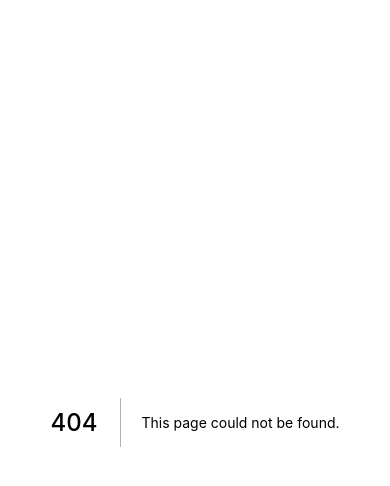
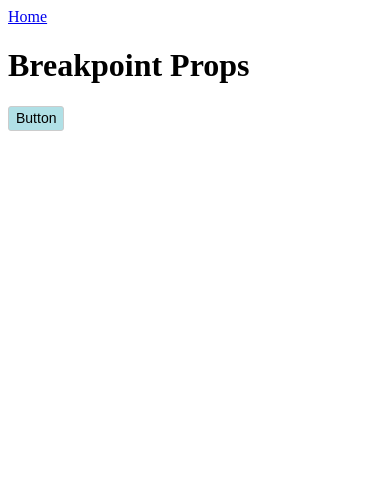
Before and after one commit to justincy/react-responsive-props, a Next.js app: page /breakpoint in a window 390 px wide. Before the commit this address had no page. Shown: the top 486 px of the page. Built offline with nearby package versions, Linux system fonts and the light colour scheme.

Commit message:
Begin breakpoint props example

```diff
--- /dev/null
+++ b/lib/breakpoint/Button.js
@@ -0,0 +1,46 @@
+import styles from "../Button.module.css";
+import useBreakpoints from "../useBreakpoints";
+
+const defaultSize = "";
+const defaultColor = "#eee";
+
+export default function Button({
+  sizeXs,
+  sizeSm,
+  sizeMd,
+  sizeLg,
+  colorXs,
+  colorSm,
+  colorMd,
+  colorLg,
+  children
+}) {
+  const { isXs, isSm, isMd, isLg } = useBreakpoints();
+  let activeSize = defaultSize;
+  let activeColor = defaultColor;
+  if (isXs) {
+    activeSize = sizeXs;
+    activeColor = colorXs;
+  } else if (isSm) {
+    activeSize = sizeSm;
+    activeColor = colorSm;
+  } else if (isMd) {
+    activeSize = sizeMd;
+    activeColor = colorMd;
+  } else if (isLg) {
+    activeSize = sizeLg;
+    activeColor = colorLg;
+  }
+  const buttonClasses = [styles.base];
+  if (styles[activeSize]) {
+    buttonClasses.push(styles[activeSize]);
+  }
+  return (
+    <button
+      className={buttonClasses.join(" ")}
+      style={{ backgroundColor: activeColor }}
+    >
+      {children}
+    </button>
+  );
+}
--- /dev/null
+++ b/pages/breakpoint.js
@@ -0,0 +1,25 @@
+import Link from "next/link";
+import Button from "../lib/breakpoint/Button.js";
+
+export default function ArrayPage() {
+  return (
+    <div>
+      <Link href="/">
+        <a>Home</a>
+      </Link>
+      <h1>Breakpoint Props</h1>
+      <Button
+        sizeXs="small"
+        sizeSm="small"
+        sizeMd="medium"
+        sizeLg="large"
+        colorXs="#B0E0E6"
+        colorSm="#2E8B57"
+        colorMd="#F5DEB3"
+        colorLg="#F08080"
+      >
+        Button
+      </Button>
+    </div>
+  );
+}
--- a/pages/object.js
+++ b/pages/object.js
@@ -23,7 +23,7 @@ const responsiveValues = {
   }
 };
 
-export default function ConditionalPage() {
+export default function ObjectPage() {
   return (
     <div>
       <Link href="/">
```
Also changed, not shown: pages/array.js (added, +12 -0 lines), pages/index.js (+10 -0 lines).
